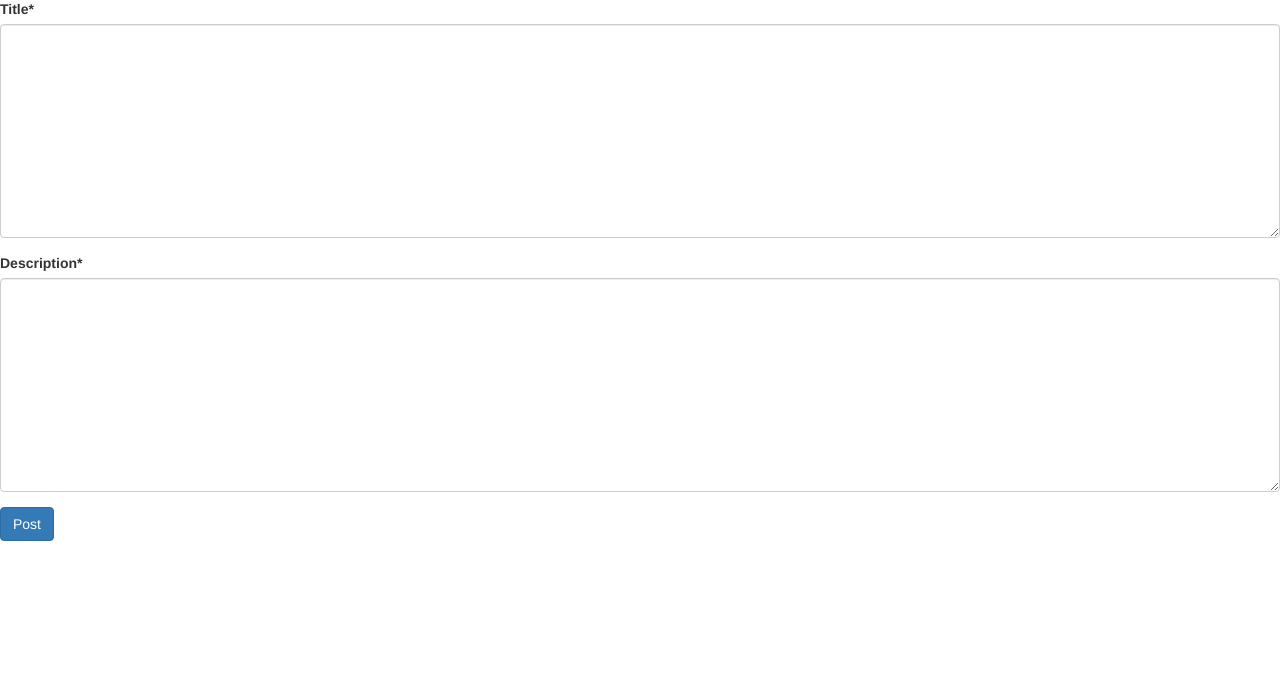
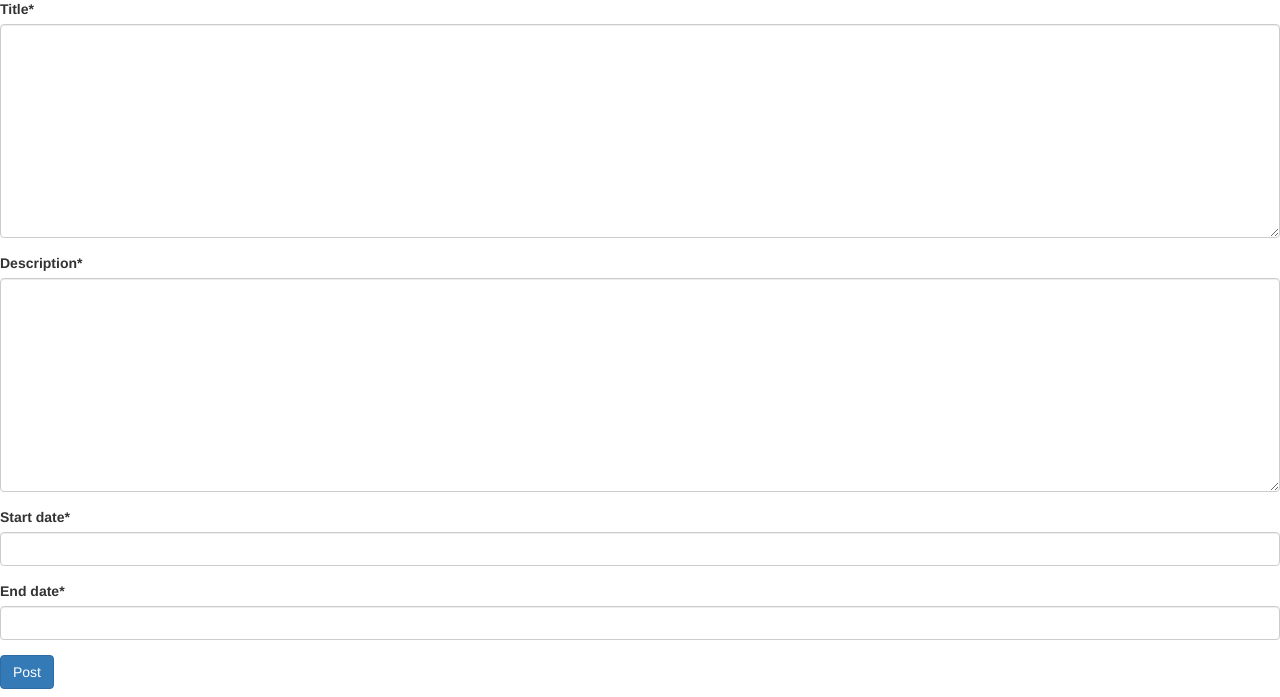
Before and after one commit to DailyJobsProject/dailyjobs, a Django app: page /posts/new/ in a window 1280 px wide. Shown: the part 103-800 px from the top of the page. Run offline with Django 3.2, Linux system fonts and the light colour scheme; the visitor is signed in with stand-in values (Sample User, id 1); some libraries are stand-ins or nearby versions.

Commit message:
added starts and ends fields

```diff
--- a/posts/models.py
+++ b/posts/models.py
@@ -14,6 +14,8 @@ class CompanyPost(models.Model):
     title = models.TextField(max_length=50)
     description = models.TextField(editable=True)
     created_at = models.DateTimeField(auto_now=True)
+    start_date = models.DateField(null=False)
+    end_date = models.DateField(null=False)
 
     def __str__(self):
         return self.title
--- a/posts/templates/posts/companypost_detail.html
+++ b/posts/templates/posts/companypost_detail.html
@@ -6,6 +6,9 @@
     <p>Title: {{companypost.title}}</p>
     <p>Description: {{companypost.description}}</p>
     <p>Created at: {{companypost.created_at}}</p>
+    <p>Starts at: {{ companypost.start_date }} </p>
+    <p>Ends at: {{ companypost.end_date }}</p>
+
 
     {% if user.is_employee %}
         {% for application in applications %}
--- a/posts/views.py
+++ b/posts/views.py
@@ -17,7 +17,7 @@ from .serializers import CompanyPostSerializer, ApplicationSerializer
 User = get_user_model()
 
 class PostCreateView(LoginRequiredMixin, CreateView):
-    fields = ('title', 'description')
+    fields = ('title', 'description', 'start_date', 'end_date')
     model = CompanyPost
 
     def form_valid(self, form):
@@ -52,7 +52,7 @@ class PostDeleteView(LoginRequiredMixin, DeleteView):
 
 class PostUpdateView(LoginRequiredMixin, UpdateView):
     model = CompanyPost
-    fields = ['title', 'description']
+    fields = ['title', 'description','start_date', 'end_date']
     template_name = 'posts/companypost_update.html'
     context_object_name = 'posts'
     success_url = reverse_lazy('posts:list')
```
Also changed, not shown: posts/migrations/0008_companypost_start_date.py (added), posts/migrations/0009_companypost_end_date.py (added).
